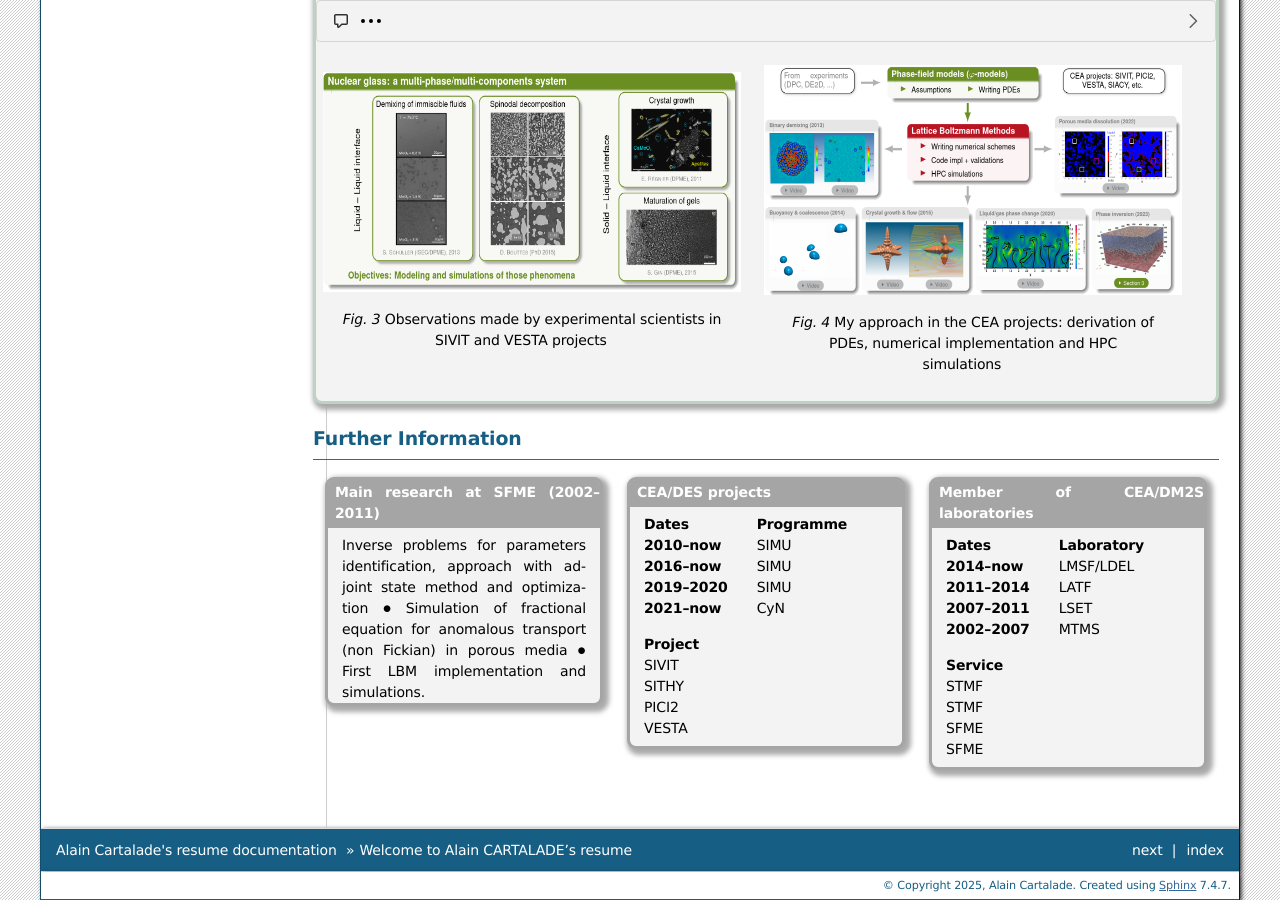
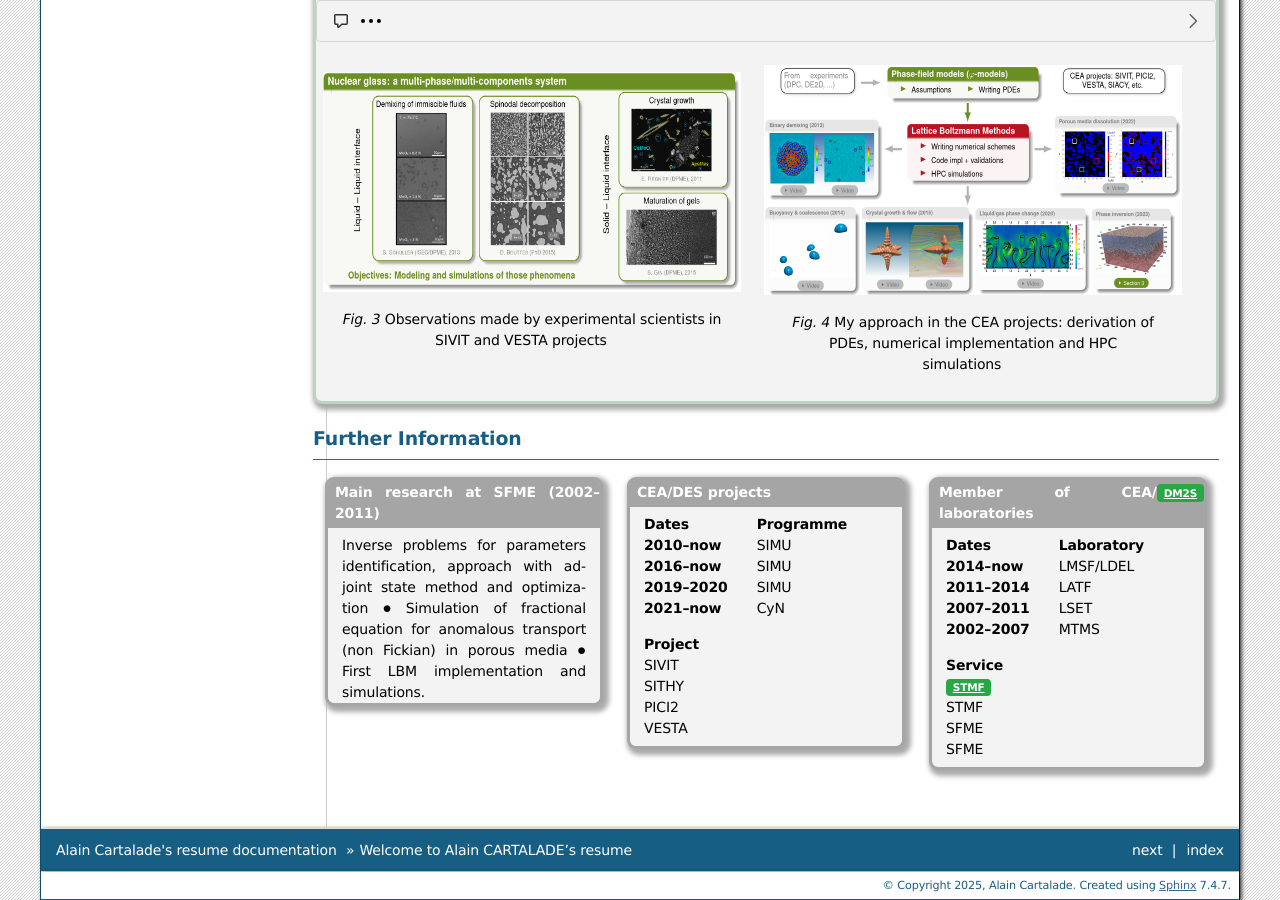
Before and after one commit to acartalade/ONLINE-RESUME, a Sphinx documentation site: the page built from doc/index.rst, in a window 1280 px wide and 900 px high, scrolled down 2358 px. Built offline with Sphinx 7.4.7, drawn with Linux system fonts in a browser that asks for light colours; part of the change alters nothing that is shown.

```diff
--- a/doc/index.rst
+++ b/doc/index.rst
@@ -158,7 +158,7 @@ Welcome to Alain CARTALADE's resume
       Degree |br|
       Degrees |br|
 
-..      .. only:: titania
+      .. only:: titania
 
          |br|
          :bdg-link-warning:`PDF <./_static/PDF_FILES/DEGREES-CERTIFICATES/2024_DR_CARTALADE_Alain_ISAS_DM2S.pdf>` |br|
@@ -456,7 +456,7 @@ Welcome to Alain CARTALADE's resume
    .. grid-item::
       :columns: 4
 
-      .. admonition:: Member of CEA/DM2S laboratories
+      .. admonition:: Member of CEA/:bdg-link-success:`DM2S <https://i2i-dm2s.intra.cea.fr/SitePages/Accueil.aspx>` laboratories
          :class: note
 
          .. container:: sphinx-features
@@ -474,7 +474,7 @@ Welcome to Alain CARTALADE's resume
             MTMS |br|
 
             **Service** |br|
-            STMF |br|
+            :bdg-link-success:`STMF <https://www.pluginlabs-universiteparissaclay.fr/fiche/service-de-thermo-hydraulique-et-de-mecanique-des-fluides-stmf/>` |br|
             STMF |br|
             SFME |br|
             SFME |br|
```
